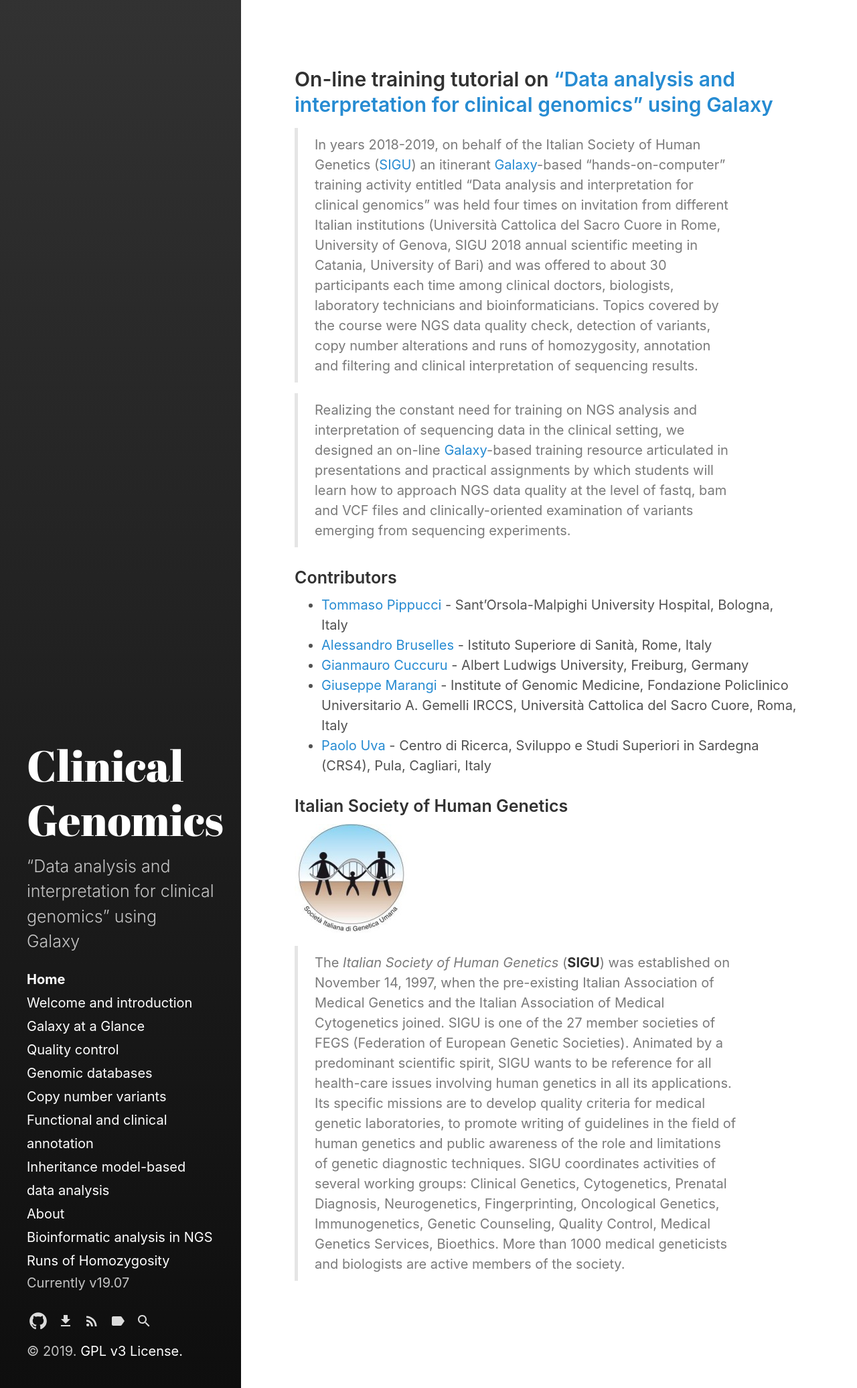
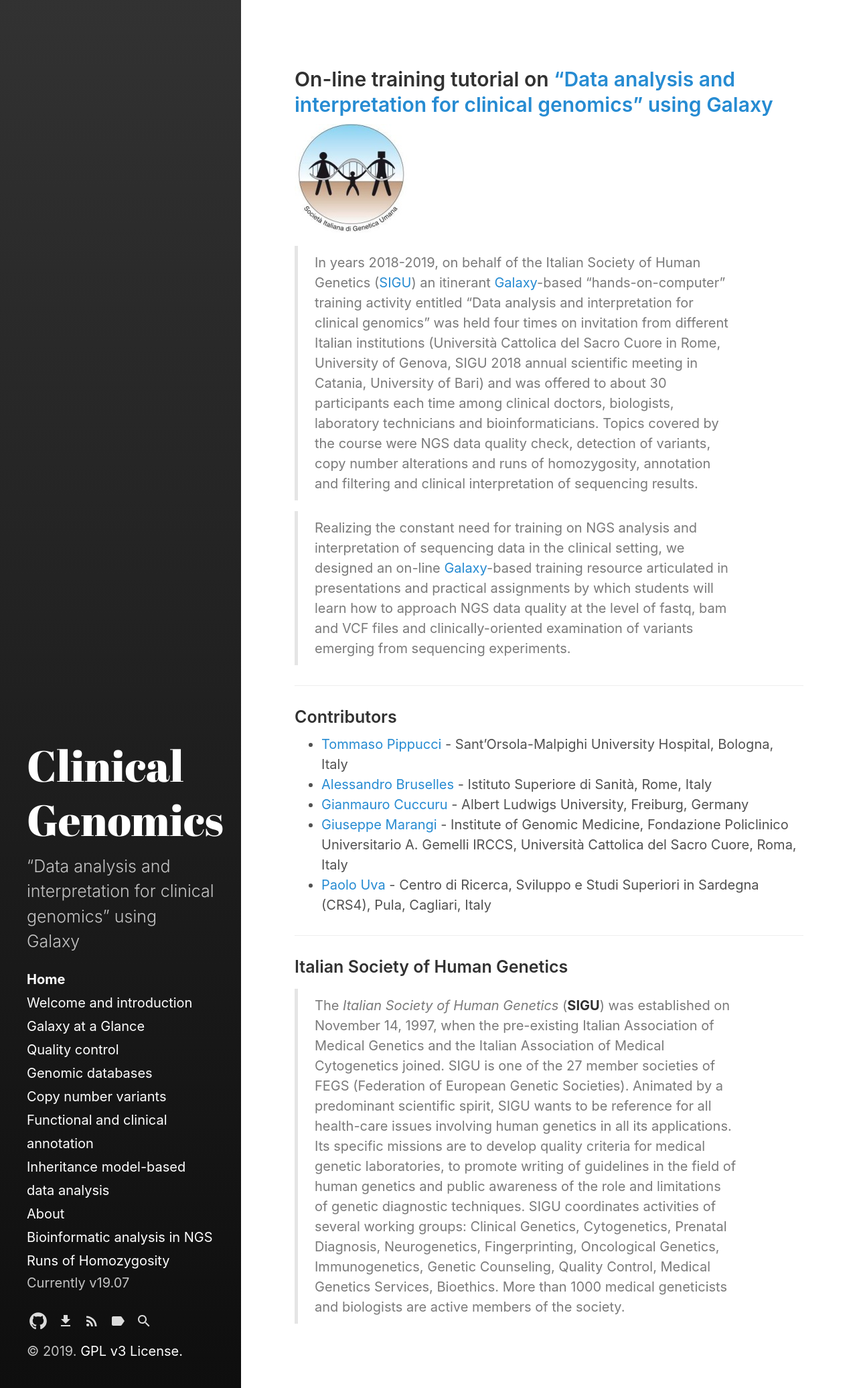
Before and after one commit to sigu-training/clinical_genomics, a Jekyll site: the page built from index.md, in a window 1280 px wide. Shown: the whole page at 67% size. Built offline with Jekyll 4.4.1, drawn with Linux system fonts in a browser that asks for light colours.

Commit message:
Update index.md

```diff
--- a/index.md
+++ b/index.md
@@ -6,10 +6,13 @@ title: Home
 
 ## On-line training tutorial on [“Data analysis and interpretation for clinical genomics” using Galaxy](https://sigu-training.github.io/clinical_genomics)
 
+![sigu]({{site.url}}{{site.baseurl}}/images/sigu.png)
 
 > In years 2018-2019, on behalf of the Italian Society of Human Genetics ([SIGU](https://www.sigu.net/)) an itinerant [Galaxy](https://usegalaxy.eu/)-based “hands-on-computer” training activity entitled “Data analysis and interpretation for clinical genomics” was held four times on invitation from different Italian institutions (Università Cattolica del Sacro Cuore in Rome, University of Genova, SIGU 2018 annual scientific meeting in Catania, University of Bari) and was offered to about 30 participants each time among clinical doctors, biologists, laboratory technicians and bioinformaticians. Topics covered by the course were NGS data quality check, detection of variants, copy number alterations and runs of homozygosity, annotation and filtering and clinical interpretation of sequencing results.
 
 > Realizing the constant need for training on NGS analysis and interpretation of sequencing data in the clinical setting, we designed an on-line [Galaxy](https://usegalaxy.eu/)-based training resource articulated in presentations and practical assignments by which students will learn how to approach NGS data quality at the level of fastq, bam and VCF files and clinically-oriented examination of variants emerging from sequencing experiments.
+
+---
 
 ### Contributors
 
@@ -19,9 +22,9 @@ title: Home
  * [Giuseppe Marangi](http://www) - Institute of Genomic Medicine, Fondazione Policlinico Universitario A. Gemelli IRCCS, Università Cattolica del Sacro Cuore, Roma, Italy
  * [Paolo Uva](http://www.crs4.it/peopledetails/183/paolo-uva) - Centro di Ricerca, Sviluppo e Studi Superiori in Sardegna (CRS4), Pula, Cagliari, Italy
 
+ ---
+
 ### Italian Society of Human Genetics
-
-![sigu]({{site.url}}{{site.baseurl}}/images/sigu.png)
 
 > The *Italian Society of Human Genetics* (**SIGU**) was established on November 14, 1997, when the pre-existing Italian Association of Medical Genetics and the Italian Association of Medical Cytogenetics joined. SIGU is one of the 27 member societies of FEGS (Federation of European Genetic Societies).
 Animated by a predominant scientific spirit, SIGU wants to be reference for all health-care issues involving human genetics in all its applications.
```
